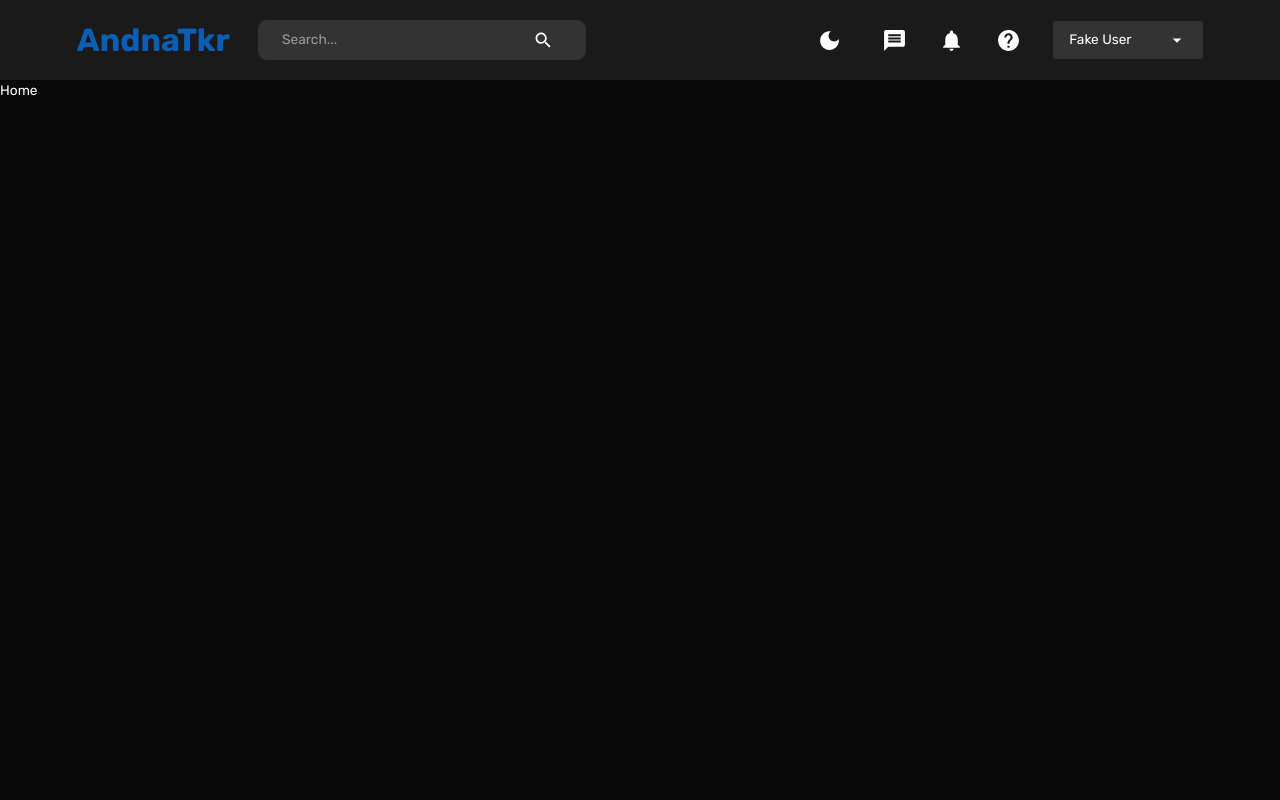
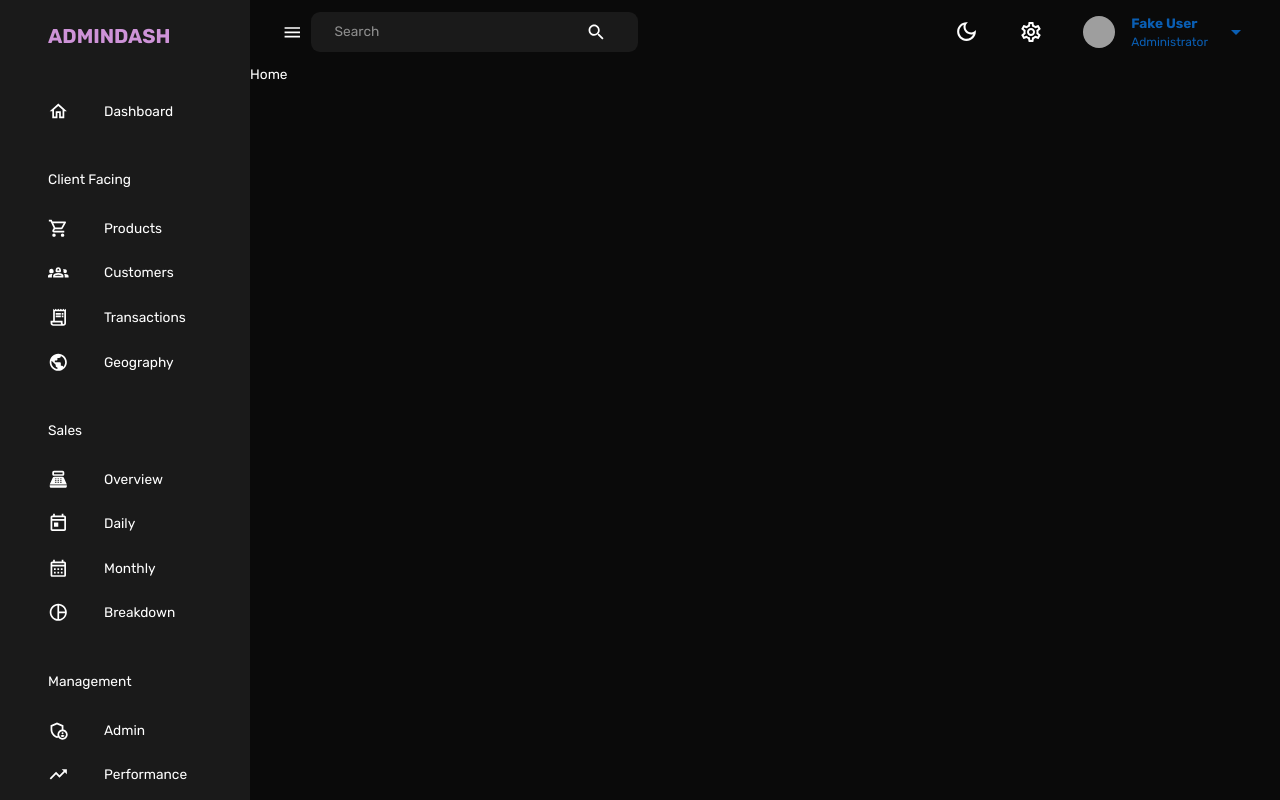
Before and after one commit to AnderVDev/andnatkr, a React (Vite) app in the folder client/: page /home in a window 1280 px wide. Built offline with nearby package versions, Linux system fonts and the light colour scheme; grey boxes are pictures that could not be loaded.

Commit message:
updated navbar and home component

```diff
--- a/client/src/App.tsx
+++ b/client/src/App.tsx
@@ -6,6 +6,7 @@ import { createTheme } from "@mui/material/styles";
 import { themeSettings } from "./theme";
 import LoginPage from "./scenes/login/index";
 import Home from "./scenes/home/index";
+import Layout from "./scenes/layout";
 // import "./App.css";
 
 function App() {
@@ -22,7 +23,9 @@ function App() {
           <CssBaseline />
           <Routes>
             <Route path="/" element={<LoginPage />} />
-            <Route path="/home" element={<Home />} />
+            <Route element={<Layout />}>
+              <Route path="/home" element={<Home />} />
+            </Route>
           </Routes>
         </ThemeProvider>
       </BrowserRouter>
--- a/client/src/components/Navbar.tsx
+++ b/client/src/components/Navbar.tsx
@@ -1,196 +1,127 @@
+/* eslint-disable react/prop-types */
 import { useState } from "react";
 import {
-  Box,
+  LightModeOutlined,
+  DarkModeOutlined,
+  Menu as MenuIcon,
+  Search,
+  SettingsOutlined,
+  ArrowDropDownOutlined,
+} from "@mui/icons-material";
+import FlexBetween from "./FlexBetween";
+import { useDispatch } from "react-redux";
+import { setMode } from "../state";
+// import profileImage from "../assets/profile.jpeg";
+import {
+  Toolbar,
+  AppBar,
+  useTheme,
   IconButton,
   InputBase,
+  Box,
   Typography,
-  Select,
+  Menu,
   MenuItem,
-  FormControl,
-  useTheme,
-  useMediaQuery,
+  Button,
 } from "@mui/material";
-import {
-  Search,
-  Message,
-  DarkMode,
-  LightMode,
-  Notifications,
-  Help,
-  Menu,
-  Close,
-} from "@mui/icons-material";
-import { useDispatch, useSelector } from "react-redux";
-import { setMode, setLogout } from "../state";
-import { useNavigate } from "react-router-dom";
-import FlexBetween from "./FlexBetween";
-const Navbar = () => {
-  const [isMobileMenuToggled, setIsMobileMenuToggled] = useState(false);
+
+const Navbar = ({ user, isSidebarOpen, setIsSidebarOpen }) => {
   const dispatch = useDispatch();
-  const navigate = useNavigate();
-//   const user = useSelector((state) => state.user);
-  const isNonMobileScreens = useMediaQuery("(min-width: 1000px)");
+  const theme = useTheme();
 
-  const theme = useTheme();
-  const neutralLight = theme.palette.neutral.light;
-  const dark = theme.palette.neutral.dark;
-  const background = theme.palette.background.default;
-  const primaryLight = theme.palette.primary.light;
-  const alt = theme.palette.background.alt;
-
-//   const fullName = `${user.firstName} ${user.lastName}`;
-  const fullName = `Fake User`;
+  const [anchorEl, setAnchorEl] = useState(null);
+  const isOpen = Boolean(anchorEl);
+  const handleClick = (event) => setAnchorEl(event.currentTarget);
+  const handleClose = () => setAnchorEl(null);
 
   return (
-    <FlexBetween padding="1rem 6%" backgroundColor={alt}>
-      <FlexBetween gap="1.75rem">
-        <Typography
-          fontWeight="bold"
-          fontSize="clamp(1rem, 2rem, 2.25rem)"
-          color="primary"
-          onClick={() => navigate("/home")}
-          sx={{
-            "&:hover": {
-              color: primaryLight,
-              cursor: "pointer",
-            },
-          }}
-        >
-          AndnaTkr
-        </Typography>
-        {isNonMobileScreens && (
+    <AppBar sx={{ position: "static", background: "none", boxShadow: "none" }}>
+      <Toolbar sx={{ justifyContent: "space-between" }}>
+        {/* LEFT SIDE */}
+        <FlexBetween>
+          <IconButton onClick={() => setIsSidebarOpen(!isSidebarOpen)}>
+            <MenuIcon />
+          </IconButton>
           <FlexBetween
-            backgroundColor={neutralLight}
+            backgroundColor={theme.palette.background.alt}
             borderRadius="9px"
             gap="3rem"
-            padding="0.1rem 1.5rem"
+            p="0.1rem 1.5rem"
           >
-            <InputBase placeholder="Search..." />
+            <InputBase placeholder="Search" />
             <IconButton>
               <Search />
             </IconButton>
           </FlexBetween>
-        )}
-      </FlexBetween>
+        </FlexBetween>
 
-      {/* DESKTOP NAV */}
-      {isNonMobileScreens ? (
-        <FlexBetween gap="2rem">
+        {/* RIGHT SIDE */}
+        <FlexBetween gap="1.5rem">
           <IconButton onClick={() => dispatch(setMode())}>
             {theme.palette.mode === "dark" ? (
-              <DarkMode sx={{ fontSize: "25px" }} />
+              <DarkModeOutlined sx={{ fontSize: "25px" }} />
             ) : (
-              <LightMode sx={{ color: dark, fontSize: "25px" }} />
+              <LightModeOutlined sx={{ fontSize: "25px" }} />
             )}
           </IconButton>
-          <Message sx={{ fontSize: "25px" }} />
-          <Notifications sx={{ fontSize: "25px" }} />
-          <Help sx={{ fontSize: "25px" }} />
-          <FormControl variant="standard" value={fullName}>
-            <Select
-              value={fullName}
+          <IconButton>
+            <SettingsOutlined sx={{ fontSize: "24px" }} />
+          </IconButton>
+
+          <FlexBetween>
+            <Button
+              onClick={handleClick}
               sx={{
-                backgroundColor: neutralLight,
-                width: "150px",
-                borderRadius: "0.25rem",
-                p: "0.25rem 1rem",
-                "& .MuiSvgIcon-root": {
-                  pr: "0.25rem",
-                  width: "3rem",
-                },
-                "& .MuiSelect-select:focus": {
-                  backgroundColor: neutralLight,
-                },
+                display: "flex",
+                justifyContent: "space-between",
+                alignItems: "center",
+                textTransform: "none",
+                gap: "1rem",
               }}
-              input={<InputBase />}
             >
-              <MenuItem value={fullName}>
-                <Typography>{fullName}</Typography>
-              </MenuItem>
-              <MenuItem onClick={() => dispatch(setLogout())}>Log Out</MenuItem>
-            </Select>
-          </FormControl>
+              <Box
+                component="img"
+                alt="profile"
+                // src={profileImage}
+                src="#"
+                height="32px"
+                width="32px"
+                borderRadius="50%"
+                sx={{ objectFit: "cover" }}
+              />
+              <Box textAlign="left">
+                <Typography
+                  fontWeight="bold"
+                  fontSize="0.85rem"
+                  sx={{ color: theme.palette.secondary[100] }}
+                >
+                  {/* {user.name} */}
+                  Fake User
+                </Typography>
+                <Typography
+                  fontSize="0.75rem"
+                  sx={{ color: theme.palette.secondary[200] }}
+                >
+                  {/* {user.occupation} */}
+                  Administrator
+                </Typography>
+              </Box>
+              <ArrowDropDownOutlined
+                sx={{ color: theme.palette.secondary[300], fontSize: "24px" }}
+              />
+            </Button>
+            <Menu
+              anchorEl={anchorEl}
+              open={isOpen}
+              onClose={handleClose}
+              anchorOrigin={{ vertical: "bottom", horizontal: "center" }}
+            >
+              <MenuItem oncClick={handleClose}>Log Out</MenuItem>
+            </Menu>
+          </FlexBetween>
         </FlexBetween>
-      ) : (
-        <IconButton
-          onClick={() => setIsMobileMenuToggled(!isMobileMenuToggled)}
-        >
-          <Menu />
-        </IconButton>
-      )}
-
-      {/* MOBILE NAV */}
-      {!isNonMobileScreens && isMobileMenuToggled && (
-        <Box
-          position="fixed"
-          right="0"
-          bottom="0"
-          height="100%"
-          zIndex="10"
-          maxWidth="500px"
-          minWidth="300px"
-          backgroundColor={background}
-        >
-          {/* CLOSE ICON */}
-          <Box display="flex" justifyContent="flex-end" p="1rem">
-            <IconButton
-              onClick={() => setIsMobileMenuToggled(!isMobileMenuToggled)}
-            >
-              <Close />
-            </IconButton>
-          </Box>
-
-          {/* MENU ITEMS */}
-          <FlexBetween
-            display="flex"
-            flexDirection="column"
-            justifyContent="center"
-            alignItems="center"
-            gap="3rem"
-          >
-            <IconButton
-              onClick={() => dispatch(setMode())}
-              sx={{ fontSize: "25px" }}
-            >
-              {theme.palette.mode === "dark" ? (
-                <DarkMode sx={{ fontSize: "25px" }} />
-              ) : (
-                <LightMode sx={{ color: dark, fontSize: "25px" }} />
-              )}
-            </IconButton>
-            <Message sx={{ fontSize: "25px" }} />
-            <Notifications sx={{ fontSize: "25px" }} />
-            <Help sx={{ fontSize: "25px" }} />
-            <FormControl variant="standard" value={fullName}>
-              <Select
-                value={fullName}
-                sx={{
-                  backgroundColor: neutralLight,
-                  width: "150px",
-                  borderRadius: "0.25rem",
-                  p: "0.25rem 1rem",
-                  "& .MuiSvgIcon-root": {
-                    pr: "0.25rem",
-                    width: "3rem",
-                  },
-                  "& .MuiSelect-select:focus": {
-                    backgroundColor: neutralLight,
-                  },
-                }}
-                input={<InputBase />}
-              >
-                <MenuItem value={fullName}>
-                  <Typography>{fullName}</Typography>
-                </MenuItem>
-                <MenuItem onClick={() => dispatch(setLogout())}>
-                  Log Out
-                </MenuItem>
-              </Select>
-            </FormControl>
-          </FlexBetween>
-        </Box>
-      )}
-    </FlexBetween>
+      </Toolbar>
+    </AppBar>
   );
 };
 
--- a/client/src/scenes/home/index.tsx
+++ b/client/src/scenes/home/index.tsx
@@ -6,7 +6,6 @@ type Props = {};
 const Home = (props: Props) => {
   return (
     <>
-      <Navbar />
       <div>Home</div>
     </>
   );
```
